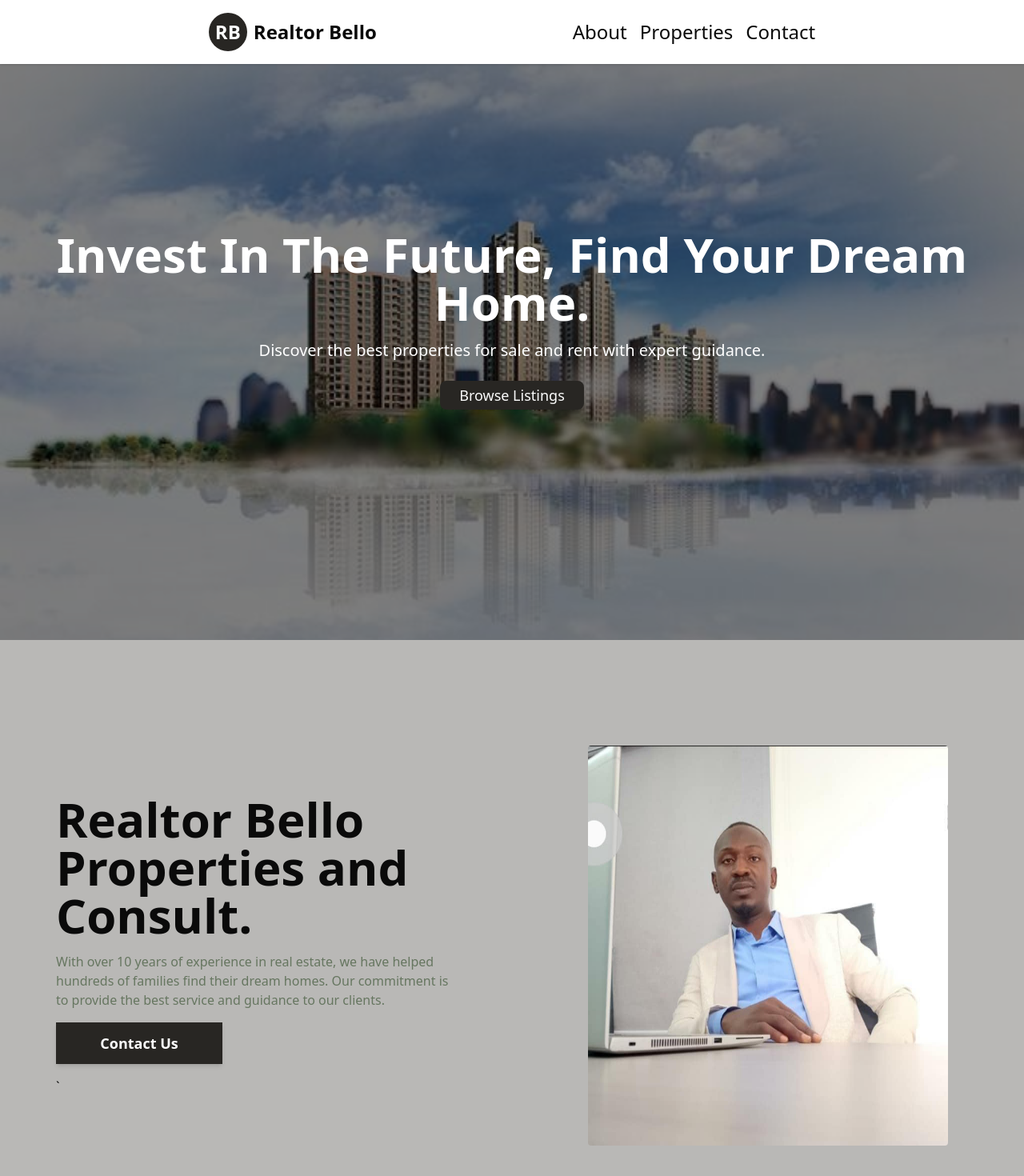
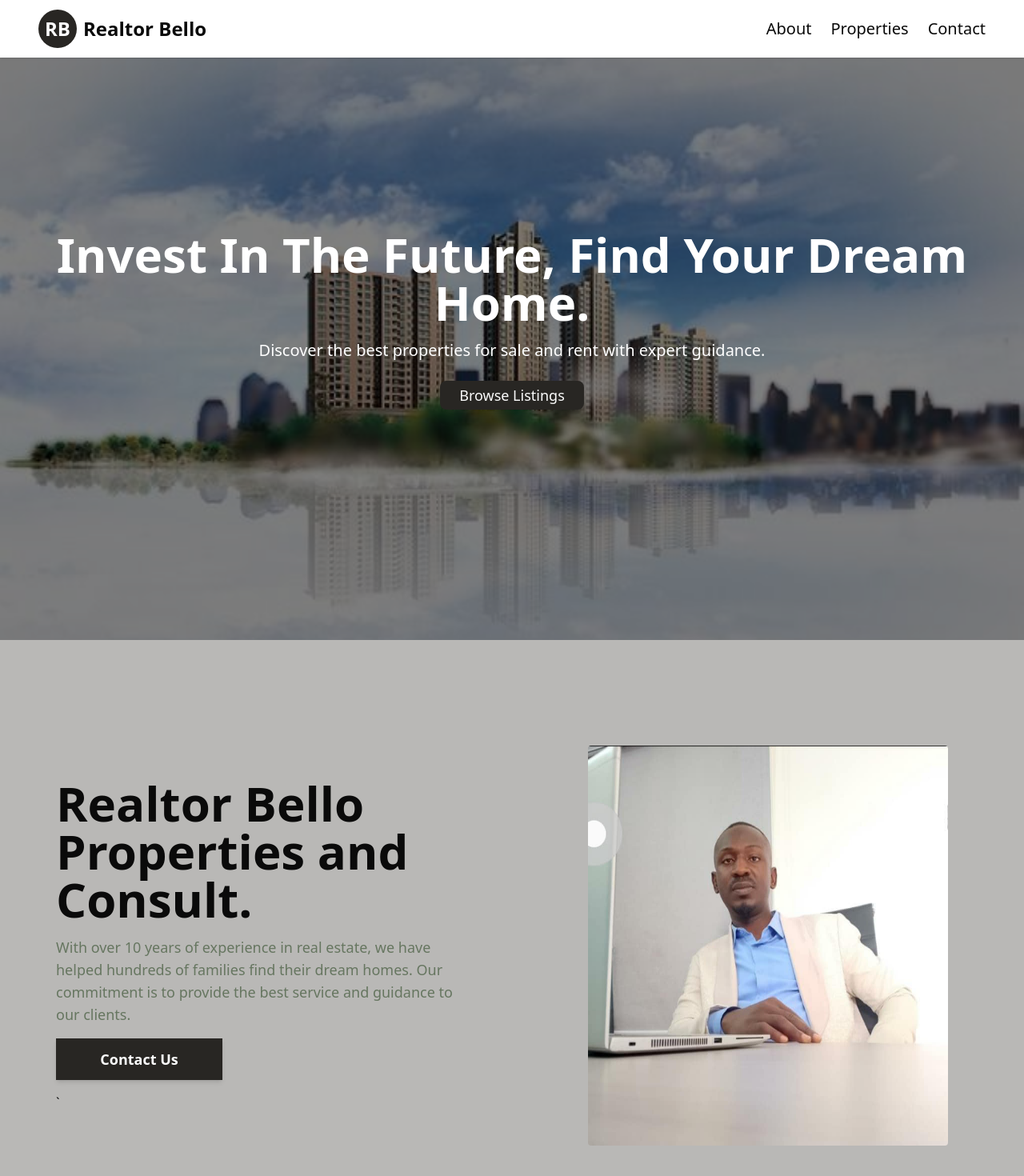
Before and after one commit to haafeezdr/realtor-website, a Next.js app: page / in a window 1280 px wide. Shown: the top 1470 px of the page at 80% size. Built offline with nearby package versions, Linux system fonts and the light colour scheme; no server answers.

Commit message:
edited alot

```diff
--- a/src/components/About.tsx
+++ b/src/components/About.tsx
@@ -19,16 +19,16 @@ const About = () => {
           <h1 className=' text-4xl lg:text-6xl font-bold'>
             Realtor Bello Properties and Consult.
           </h1>
-          <p className='font-normal text-[#667660]'>
+          <p className='font-normal text-lg text-[#667660]'>
           With over 10 years of experience in real estate, we have helped hundreds
          of families find their dream homes. Our commitment is to provide the best
          service and guidance to our clients.
           </p>
         <Dialog>
             <DialogTrigger className='flex justify-center items-center py-3 text-lg font-semibold  text-white cursor-pointer shadow-md  bg-[#282623] w-52'>Contact Us</DialogTrigger>
-            <DialogContent className=' bg-[#282623]'>
+            <DialogContent className=' bg-white '>
                 <DialogHeader>
-                <DialogTitle>Send Us A Mail Or Contact Us On WhatsApp On 08102729491</DialogTitle>
+                <DialogTitle className='text-center'>Send Us A Mail Or Contact Us On WhatsApp On 08102729491</DialogTitle>
                 <DialogDescription className='p-4 w-full h-full text-center items-center justify-center mt-3'>
                     <form
                     target="_blank"
--- a/src/components/Achievements.tsx
+++ b/src/components/Achievements.tsx
@@ -3,7 +3,7 @@ import { Home, Briefcase, Smile } from "lucide-react"; // Importing icons
 
 const Achievements = () => {
   return (
-    <section className="w-full h-[70vh] mx-auto px-4 py-16 text-center bg-gray-100">
+    <section className="w-full  mx-auto px-4 py-16 text-center bg-gray-100">
       <h2 className="text-4xl font-bold mb-10 text-gray-800">Achievements</h2>
 
       <div className="grid grid-cols-1 md:grid-cols-3 gap-8 max-w-5xl mx-auto">
--- a/src/components/Navbar.tsx
+++ b/src/components/Navbar.tsx
@@ -1,24 +1,51 @@
-import React from 'react'
-import Link from 'next/link'
+"use client";
+
+import React, { useState } from "react";
+import Link from "next/link";
+import { Menu, X } from "lucide-react";
 
 const Navbar = () => {
+  const [isOpen, setIsOpen] = useState(false);
+
+  const toggleMenu = () => setIsOpen((prev) => !prev);
+  const closeMenu = () => setIsOpen(false); // Close menu when link is clicked
+
   return (
-    <div className='w-full bg-white shadow fixed z-50 top-0'>
-        <div className='flex items-center justify-evenly m-4'>
-            <Link href={'/'} className='flex items-center gap-2'>
-                <div className='w-12 h-12 bg-[#282623] rounded-full flex justify-center items-center text-white text-2xl font-bold'>
-                    RB
-                </div>
-                <h1 className='md:text-2xl font-bold'>Realtor Bello</h1>
-            </Link>
-            <div className='flex items-center gap-4 md:text-2xl'>
-                <Link href={'#about'} >About</Link>
-                <Link href={'#properties'} >Properties</Link>
-                <Link href={'#about'} >Contact</Link>
-            </div>
+    <div className="w-full bg-white shadow fixed z-50 top-0">
+      <div className="flex items-center justify-between px-4 py-3 md:px-12">
+        {/* Logo */}
+        <Link href={"/"} className="flex items-center gap-2">
+          <div className="w-12 h-12 bg-[#282623] rounded-full flex justify-center items-center text-white text-2xl font-bold">
+            RB
+          </div>
+          <h1 className="text-xl md:text-2xl font-bold">Realtor Bello</h1>
+        </Link>
+
+        {/* Desktop Menu */}
+        <div className="hidden md:flex items-center gap-6 md:text-xl">
+          <Link href={"#about"}>About</Link>
+          <Link href={"#properties"}>Properties</Link>
+          <Link href={"#about"}>Contact</Link>
         </div>
+
+        {/* Hamburger Menu */}
+        <div className="md:hidden">
+          <button onClick={toggleMenu} className="focus:outline-none">
+            {isOpen ? <X size={28} /> : <Menu size={28} />}
+          </button>
+        </div>
+      </div>
+
+      {/* Mobile Menu */}
+      {isOpen && (
+        <div className="md:hidden flex flex-col items-center gap-4 py-4 bg-white shadow-inner text-lg">
+          <Link href={"#about"} onClick={closeMenu}>About</Link>
+          <Link href={"#properties"} onClick={closeMenu}>Properties</Link>
+          <Link href={"#about"} onClick={closeMenu}>Contact</Link>
+        </div>
+      )}
     </div>
-  )
-}
+  );
+};
 
-export default Navbar
+export default Navbar;
```
